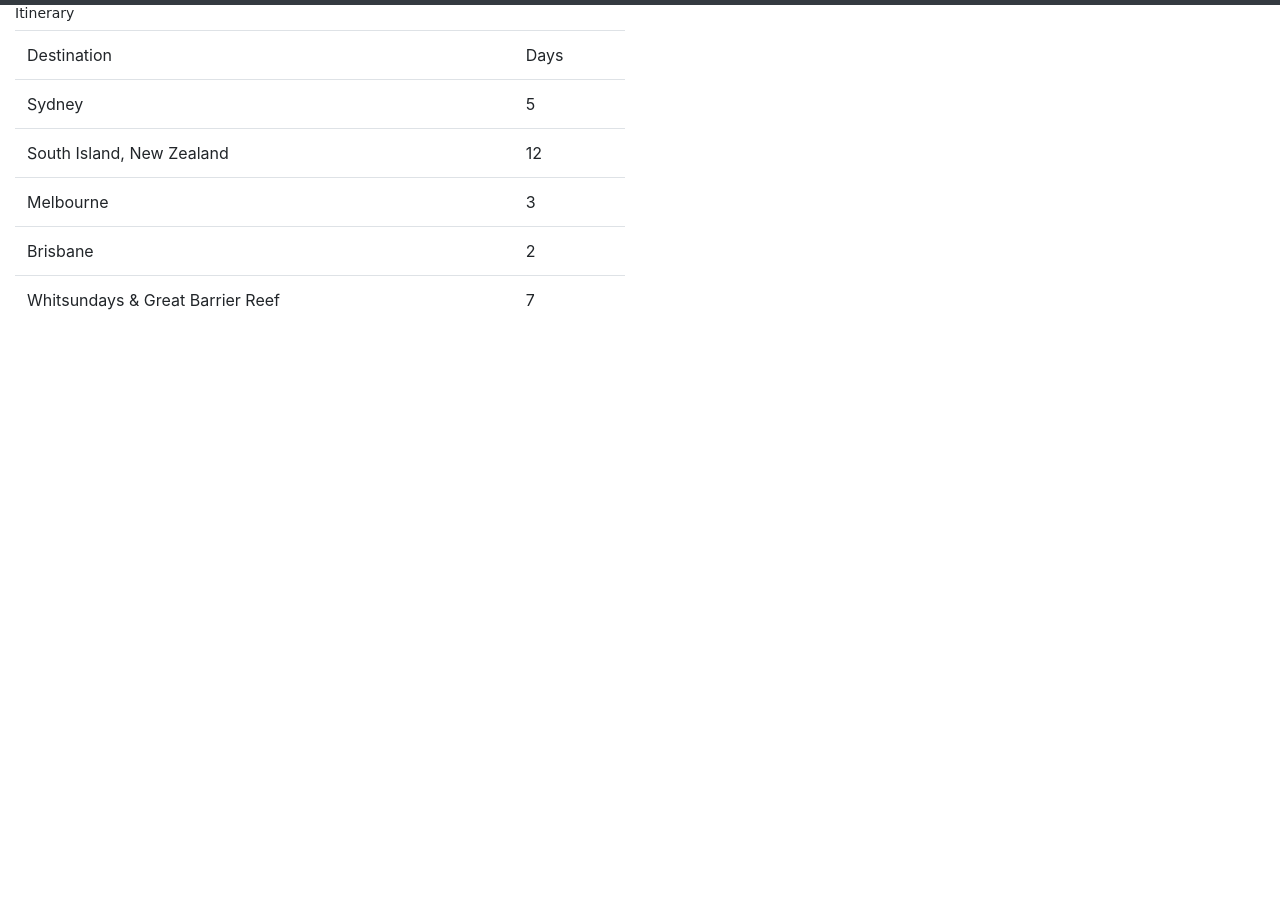
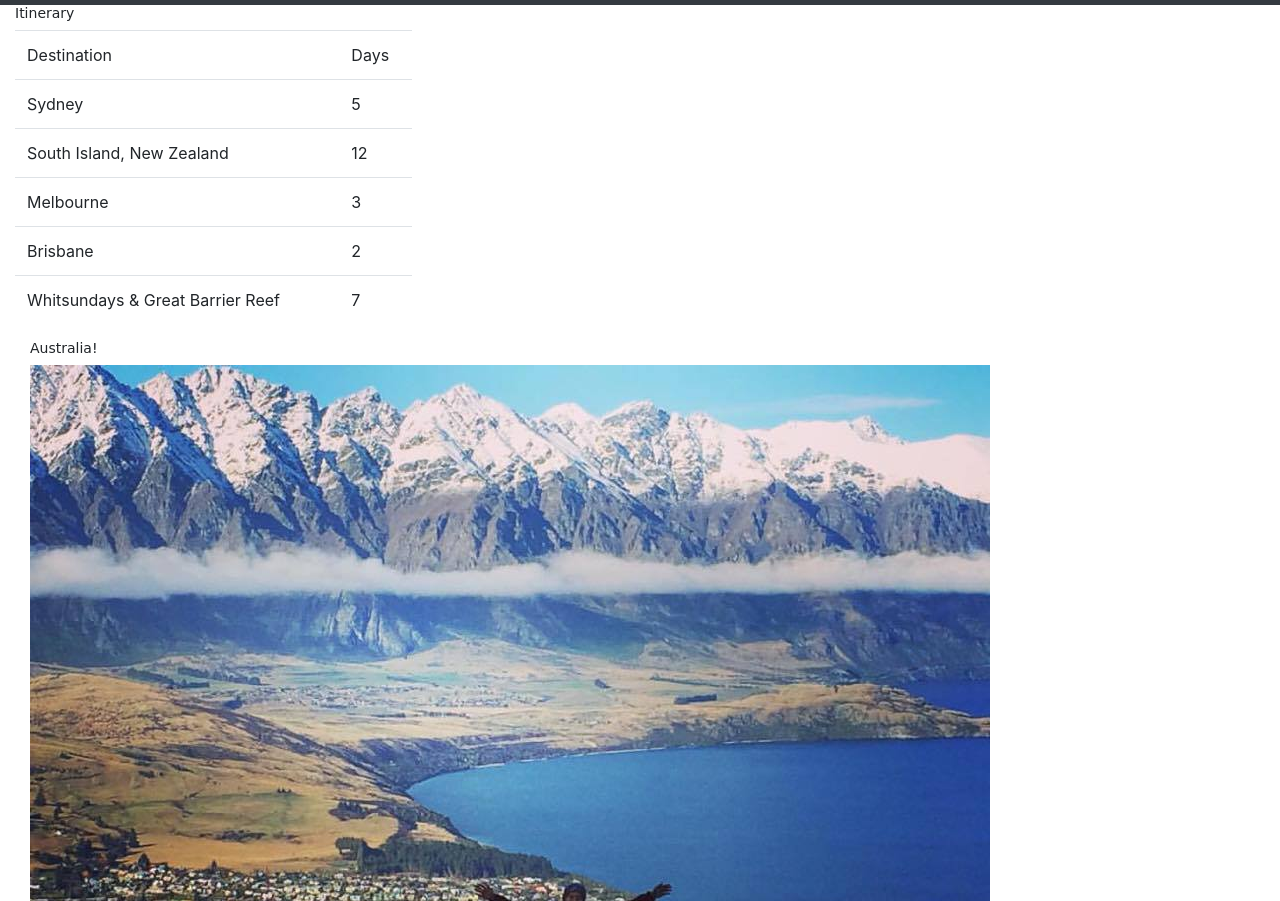
Before and after one commit to comenitz/comenitz.github.io, a plain HTML site: page australia.html in a window 1280 px wide. Shown: the part 51-952 px from the top of the page. Before the commit the page ends 800 px from the top, so only its background shows below. Drawn offline with nearby package versions, Linux system fonts and the light colour scheme.

Commit message:
australia

```diff
--- a/australia.html
+++ b/australia.html
@@ -51,7 +51,7 @@
 
     <div class="container-fluid">
         <div class="row">
-            <div class="col-sm-6">
+            <div class="col-sm-4">
                 <h1>Itinerary</h1>
                 <table class="table">
                         <tr>
@@ -78,4 +78,8 @@
                             <td>Whitsundays & Great Barrier Reef</td>
                             <td>7</td>
                         </tr>
-                     </table>
+                 </table>
+                 <div class="col-sm-4">
+                     <h1>Australia!</h1>
+                     <img src="photo1.jpg">
+                 </div>
--- a/styles.css
+++ b/styles.css
@@ -4,7 +4,7 @@ h1 {
 }
 
 .jumbotron {
-    background-image: url(photo1.jpg);
+    background-image: url(travel.jpg);
     background-attachment: scroll;
     background-size: cover;
 }
```
